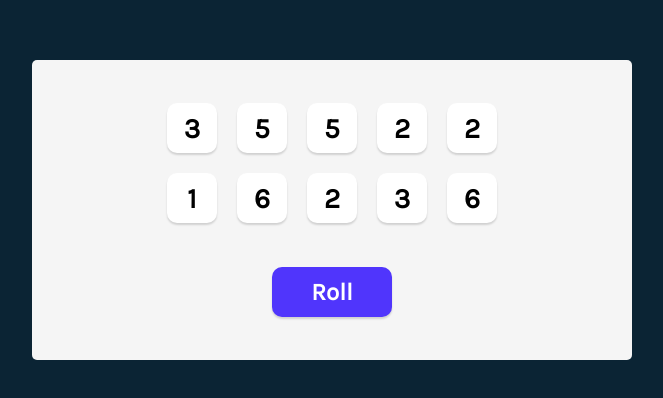
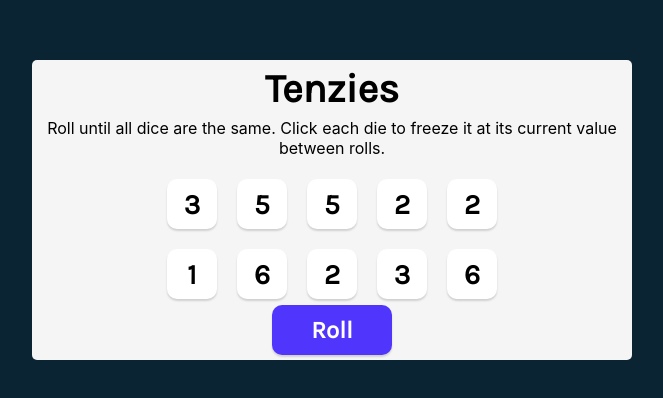
Before and after one commit to Alto0327/Tenzie, a React app: page / in a window 1280 px wide. Shown: the part 190-588 px from the top of the page, without its empty margins (308-971 px from the left). Built offline with nearby package versions, Linux system fonts and the light colour scheme; the HTML template or start-up script is replaced by a standard one.

Commit message:
Added Title and Instructions

```diff
--- a/src/App.css
+++ b/src/App.css
@@ -7,6 +7,18 @@
   flex-direction: column;
   justify-content: space-evenly;
   align-items: center;
+}
+
+.title {
+  font-size: 40px;
+  margin: 0;
+}
+
+.instructions {
+  font-family: 'Inter', sans-serif;
+  font-weight: 400;
+  margin-top: 0;
+  text-align: center;
 }
 
 .dice-container{
--- a/src/App.jsx
+++ b/src/App.jsx
@@ -47,6 +47,8 @@
 
   return (
     <main>
+      <h1 className="title">Tenzies</h1>
+      <p className="instructions">Roll until all dice are the same. Click each die to freeze it at its current value between rolls.</p>
       <div className="dice-container">
         {diceElement}
       </div>
```
